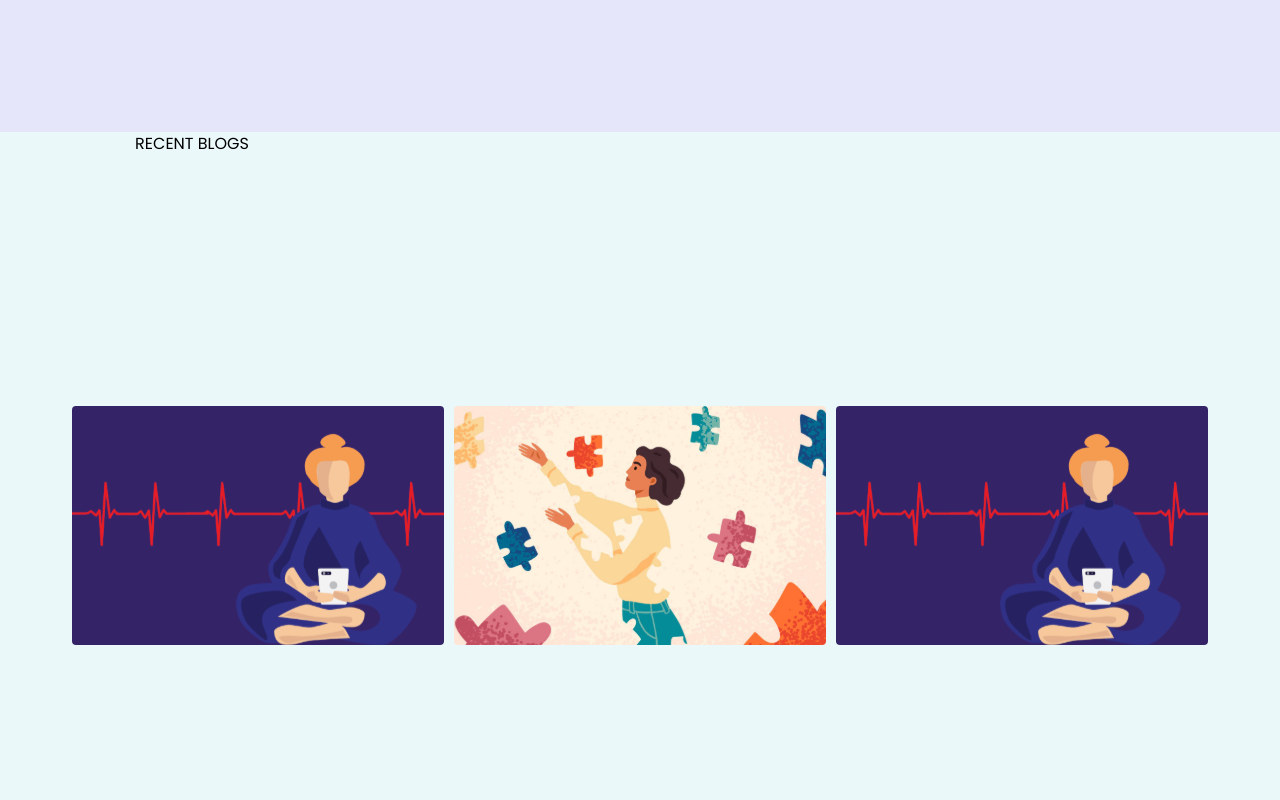
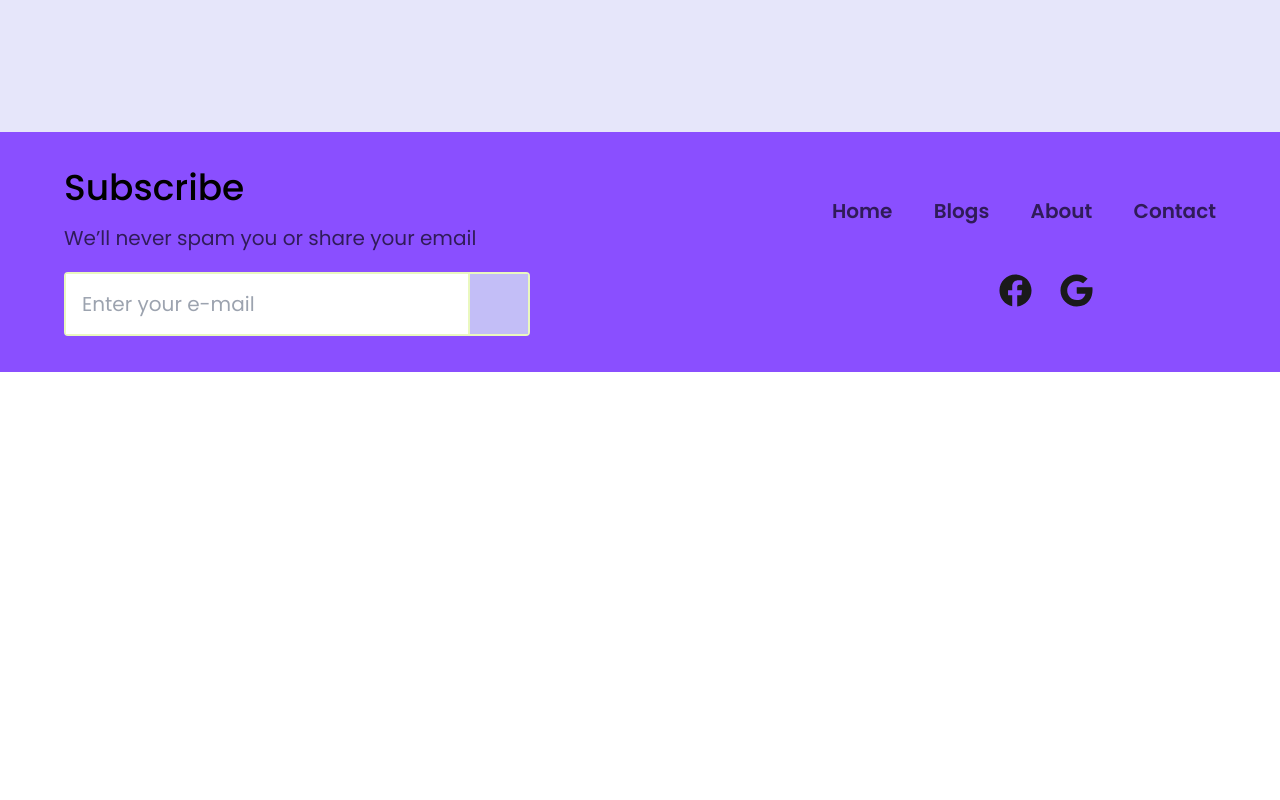
Before and after one commit to rozhiar-tech/Happy, a React (Create React App) app: page / in a window 1280 px wide. Shown: the part 1320-2120 px from the top of the page. After the commit the page ends 1692 px from the top, so only its background shows below. Built offline with nearby package versions, Linux system fonts and the light colour scheme; some icons are missing.

Commit message:
Commiting fourth section

```diff
--- a/package.json
+++ b/package.json
@@ -9,9 +9,11 @@
     "@testing-library/user-event": "^14.1.1",
     "react": "^18.2.0",
     "react-dom": "^18.2.0",
+    "react-icons": "^4.7.1",
     "react-redux": "^8.0.1",
     "react-router-dom": "^6.5.0",
     "react-scripts": "5.0.1",
+    "tailwind-scrollbar-hide": "^1.1.7",
     "web-vitals": "^2.1.0"
   },
   "scripts": {
--- a/src/App.jsx
+++ b/src/App.jsx
@@ -3,7 +3,7 @@ import { BrowserRouter, Route, Routes } from 'react-router-dom';
 import Home from './pages/home';
 import Footer from "./components/Footer/Footer";
 import Navbar from "./components/Home/navbar"
-import Fourthsection from "./components/Home/fourthsection"
+
 
 import './App.css';
 
@@ -22,7 +22,7 @@ function App() {
           <Route path="/contact" element="" />
           <Route path="/login" element="" />
         </Routes>
-        <Fourthsection />
+
       <Footer />
 
       </BrowserRouter>
--- a/src/components/Home/fourthsection.js
+++ b/src/components/Home/fourthsection.js
@@ -1,20 +1,40 @@
 import React from "react";
+import { MdChevronLeft, MdChevronRight} from "react-icons/md";
+import {data } from "./images";
 import "../styles/fourthSection.css";
-import logo1 from "../../assets/logo1.svg";
-import logo2 from "../../assets/logo2.svg";
 
 const fourthSection = () => {
+    const slideLeft = () => {
+        const slider = document.getElementById('slider');
+        slider.scrollLeft -= 500;
+      };
+
+      const slideRight = () => {
+        const slider = document.getElementById('slider');
+        slider.scrollLeft += 500;
+      };
     return (
         <div className="fourth">
-        <div>
-            <h1 className="header">RECENT BLOGS</h1>
-            </div>
-            <div className="image-container">
-                <img src={logo1} alt=""  />
-                <img src={logo2} alt=""  />
-                <img src={logo1} alt="" />
-            </div>
+            <h1 className="header">Recent Blogs</h1>
+        <div className="topd">
+        <div className='relative flex items-center'>
+        <MdChevronLeft className='opacity-50 cursor-pointer hover:opacity-100' onClick={slideLeft} size={40} />
+        <div
+          id='slider'
+          className='w-full h-full overflow-x-scroll scroll whitespace-nowrap scroll-smooth scrollbar-hide'>
+          {data.map((item) => (
+            <img
+              className='w-[220px] inline-block p-2 cursor-pointer hover:scale-105 ease-in-out duration-300'
+              src={item.img}
+              alt='/'
+            />
+          ))}
         </div>
+        <MdChevronRight className='opacity-50 cursor-pointer hover:opacity-100' onClick={slideRight} size={40} />
+      </div>
+      </div>
+      </div>
+
     );
     }
 
--- /dev/null
+++ b/src/components/Home/images.js
@@ -0,0 +1,38 @@
+export const data = [
+    {
+      id: 1,
+      img: 'https://preply.com/wp-content/uploads/2018/04/mi-pham-223464.jpg',
+    },
+    {
+        id: 2,
+        img: 'https://preply.com/wp-content/uploads/2018/04/mi-pham-223464.jpg',
+      },
+      {
+        id: 3,
+        img: 'https://preply.com/wp-content/uploads/2018/04/mi-pham-223464.jpg',
+      },
+      {
+        id: 4,
+        img: 'https://preply.com/wp-content/uploads/2018/04/mi-pham-223464.jpg',
+      },
+      {
+        id: 5,
+        img: 'https://preply.com/wp-content/uploads/2018/04/mi-pham-223464.jpg',
+      },
+      {
+        id: 6,
+        img: 'https://preply.com/wp-content/uploads/2018/04/mi-pham-223464.jpg',
+      },
+      {
+        id: 7,
+        img: 'https://preply.com/wp-content/uploads/2018/04/mi-pham-223464.jpg',
+      },
+      {
+        id: 8,
+        img: 'https://preply.com/wp-content/uploads/2018/04/mi-pham-223464.jpg',
+      },
+      {
+        id: 9,
+        img: 'https://preply.com/wp-content/uploads/2018/04/mi-pham-223464.jpg',
+      },
+    ];
--- a/src/components/styles/fourthSection.css
+++ b/src/components/styles/fourthSection.css
@@ -1,20 +1,24 @@
+
 .fourth {
-background: #EAF8F9;
-height: 900px;
+    width: 100%;
+    height: 450px;
+    background: #EAF8F9;
 }
-
-
-.header {
-    margin-right: 70%;
+.header{
+    position: absolute;
+    width: 362px;
+    height: 75px;
+    left: 164px;
+    top: 1500px;
+    font-family: 'Poppins';
+    font-style: normal;
+    font-weight: 500;
+    font-size: 50px;
+    line-height: 75px;
+    text-transform: uppercase;
+    color: #000000;
 }
-
-.image-container {
-    display: flex;
-    justify-content: center;
-    margin-top: 250px;
+.topd{
+    position:absolute;
+    top: 1690px;
 }
-
-.image-container img {
-    margin-left: 5px;
-    margin-right: 5px;
-}
--- a/tailwind.config.js
+++ b/tailwind.config.js
@@ -12,5 +12,5 @@ module.exports = {
       },
     },
   },
-  plugins: [],
+  plugins: [require('tailwind-scrollbar-hide')],
 };
```
Also changed, not shown: 2 other files (tests, documents, lock files or other folders).
